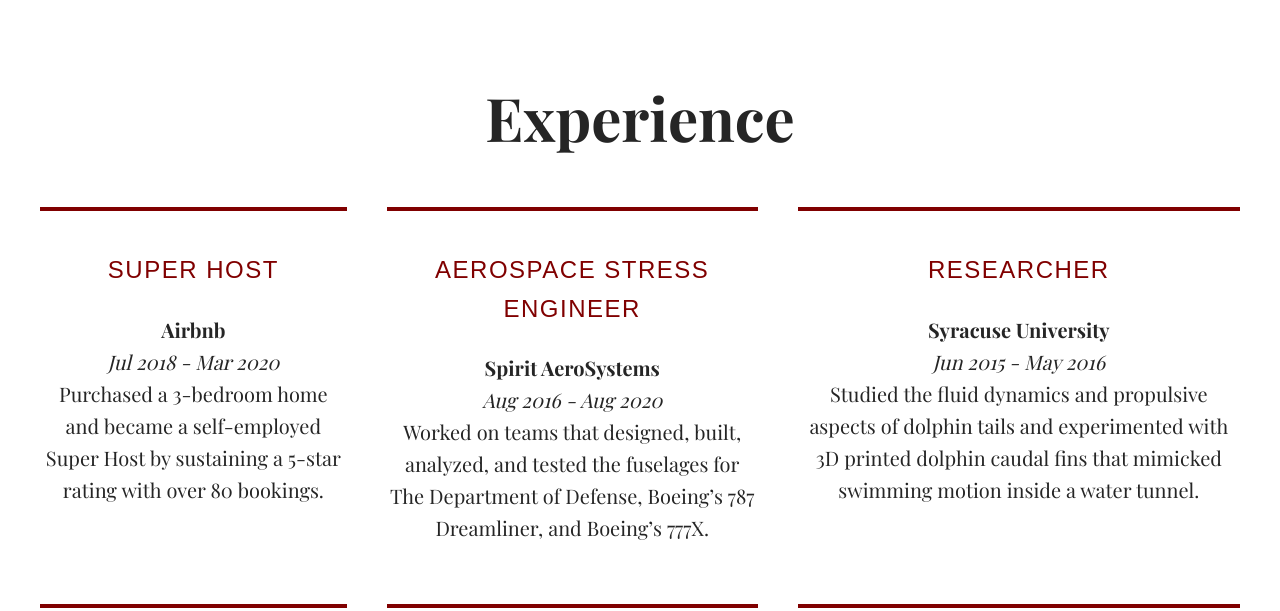
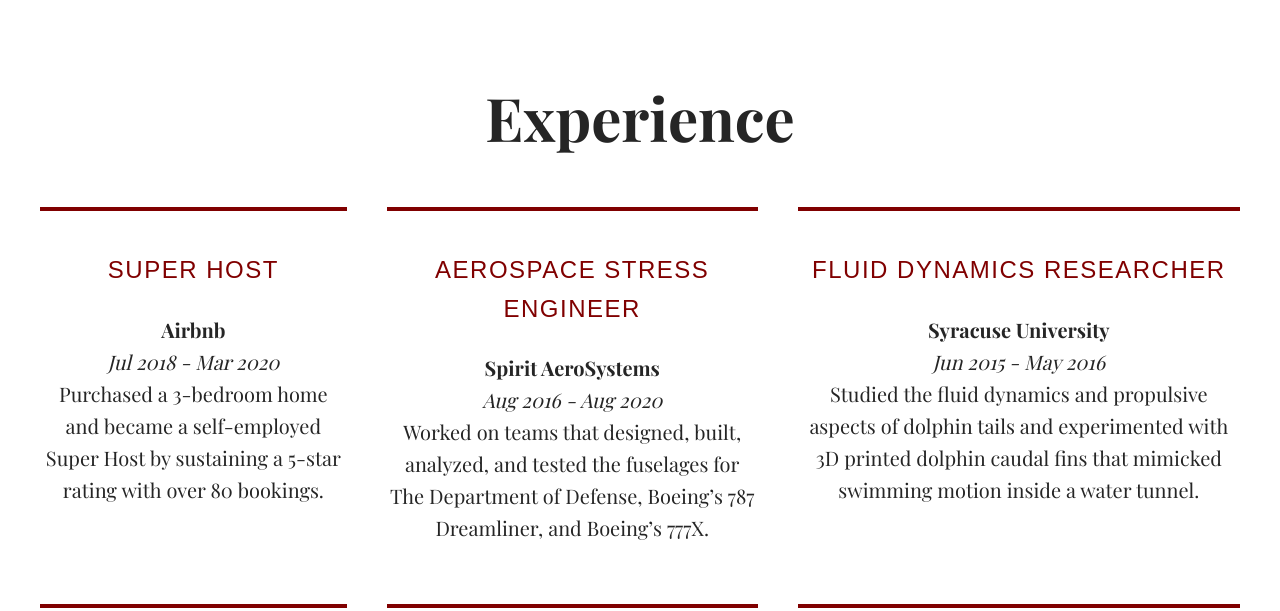
Before and after one commit to ericzacharia/ericzacharia.github.io, a plain HTML site: page index.html in a window 1280 px wide. Shown: the part 401-1012 px from the top of the page. Drawn offline with nearby package versions, Linux system fonts and the light colour scheme; a web font is replaced by a local one.

Commit message:
update research title

```diff
--- a/index.html
+++ b/index.html
@@ -66,7 +66,7 @@
             </div>
 
             <div class="experience">
-                <p class="section__subtitle section__subtitle--experience">Researcher</p>
+                <p class="section__subtitle section__subtitle--experience">Fluid Dynamics Researcher</p>
                 <p><b>Syracuse University</b><br><i>Jun 2015 - May 2016</i><br>Studied the fluid dynamics and
                     propulsive aspects of dolphin tails and experimented with 3D printed dolphin caudal fins that
                     mimicked
```
